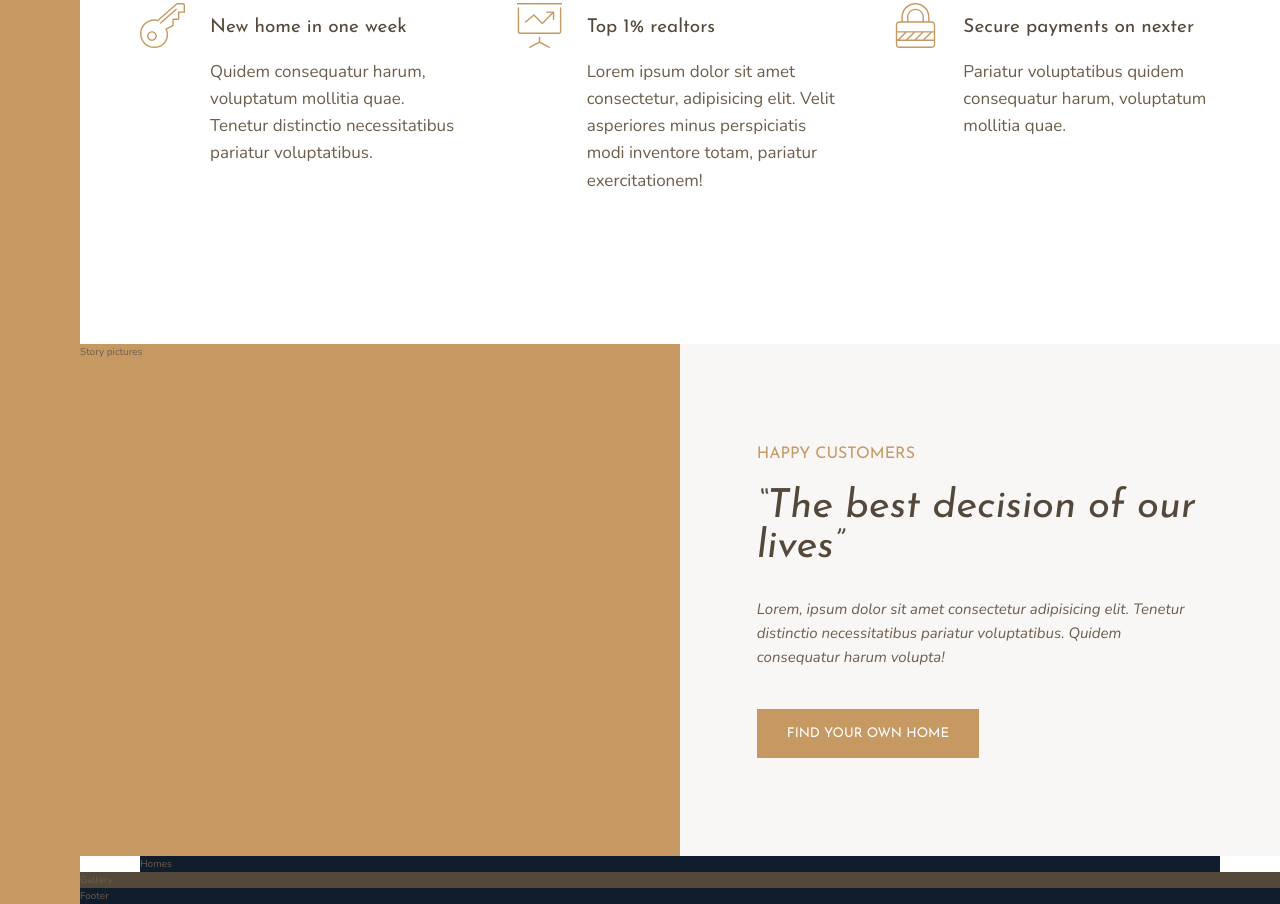
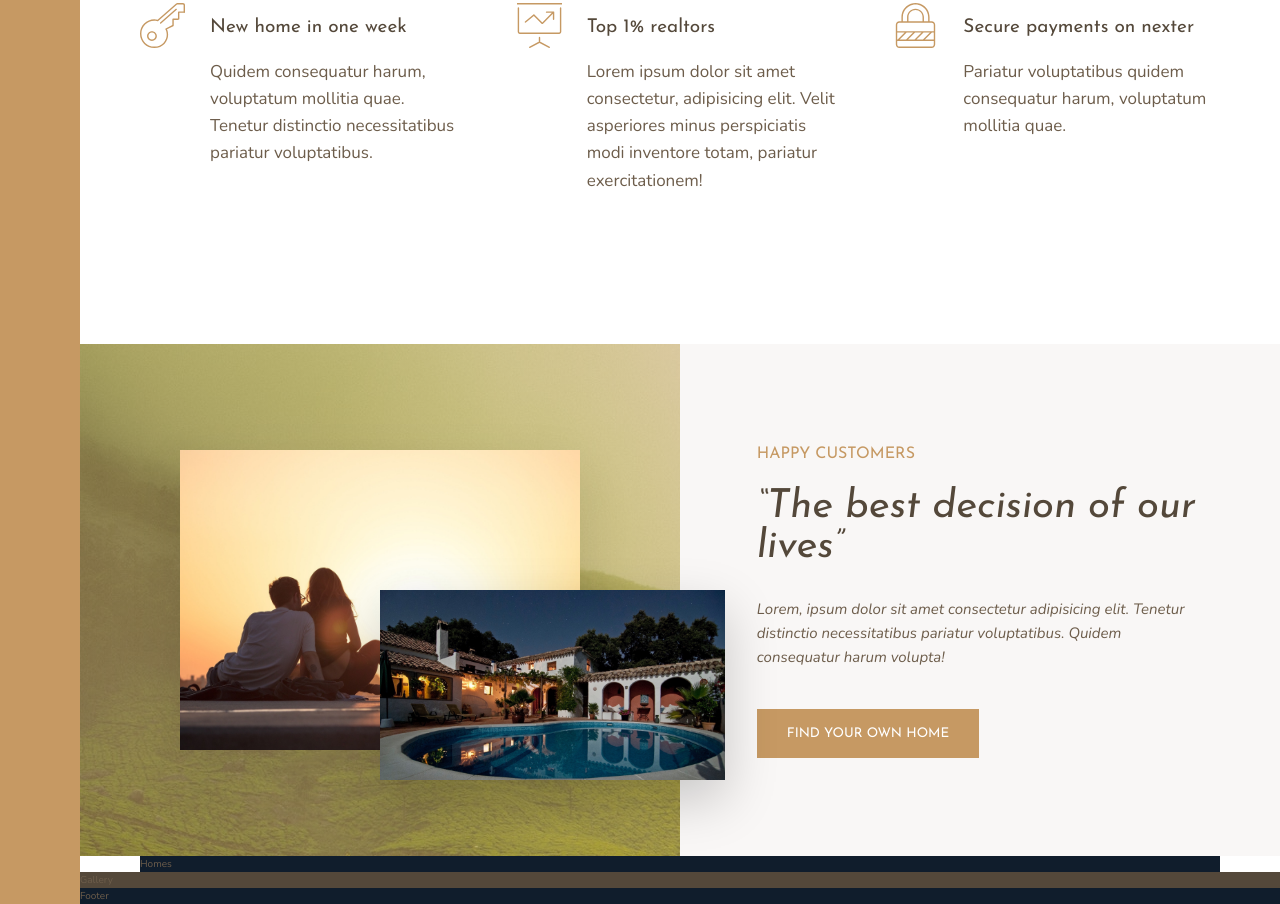
Before and after one commit to Arsenowy/nexter, a website: page index.html in a window 1280 px wide. Shown: the part 1012-1916 px from the top of the page. Drawn offline with nearby package versions, Linux system fonts and the light colour scheme.

Commit message:
Add picture story section

```diff
--- a/index.html
+++ b/index.html
@@ -99,8 +99,14 @@
       </div>
     </section>
 
-    <div class="story__pictures">Story pictures</div>
-
+    <div class="story__pictures">
+      <img
+        src="img/story-1.jpeg"
+        alt="Couple with new house"
+        class="story__img--1"
+      />
+      <img src="img/story-2.jpeg" alt="New house" class="story__img--2" />
+    </div>
     <div class="story__content">
       <h3 class="heading-3 mb-sm">Happy Customers</h3>
       <h2 class="heading-2 heading-2--dark mb-md">
--- a/sass/_story.scss
+++ b/sass/_story.scss
@@ -1,8 +1,33 @@
 .story {
   &__pictures {
     background-color: $color-primary;
+    background-image: linear-gradient(
+        rgba($color-primary, 0.5),
+        rgba($color-primary, 0.5)
+      ),
+      url(../img/back.jpg);
 
     grid-column: full-start / col-end 4;
+
+    display: grid;
+    grid-template-rows: repeat(6, 1fr);
+    grid-template-columns: repeat(6, 1fr);
+    align-items: center;
+  }
+
+  &__img--1 {
+    width: 100%;
+    grid-row: 2/6;
+    grid-column: 2/6;
+    box-shadow: 0 2rem 5rem rgba(0, 0, 0, 0.1);
+  }
+
+  &__img--2 {
+    width: 115%;
+    grid-row: 4/6;
+    grid-column: 4/7;
+    z-index: 20;
+    box-shadow: 0 2rem 5rem rgba(0, 0, 0, 0.2);
   }
 
   &__content {
```
Also changed, not shown: css/style.css.
